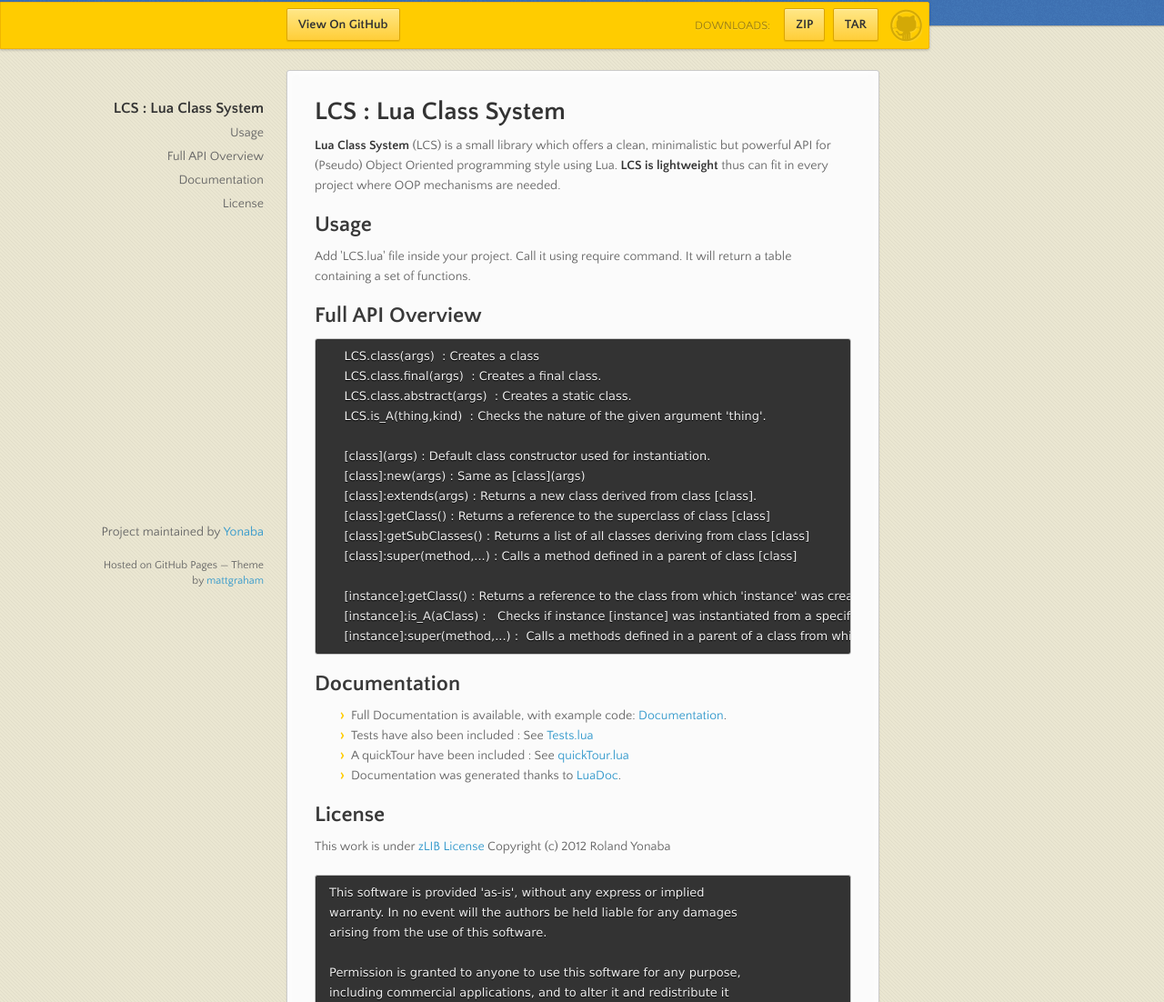
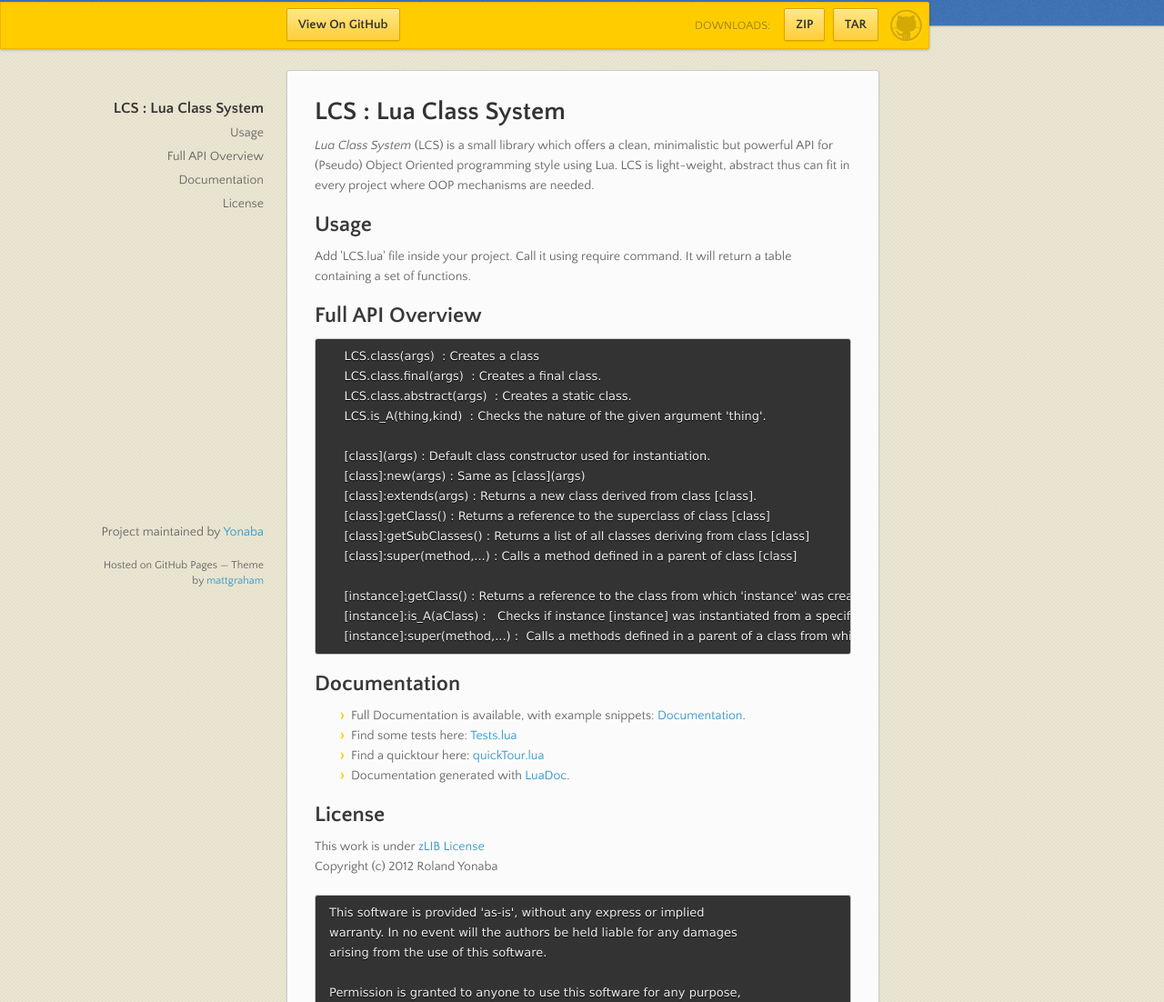
Before and after one commit to Yonaba/Lua-Class-System, a plain HTML site: page index.html in a window 1280 px wide. Shown: the part 113-1215 px from the top of the page at 91% size. Drawn offline with nearby package versions, Linux system fonts and the light colour scheme.

```diff
--- a/index.html
+++ b/index.html
@@ -41,8 +41,8 @@
       <section>
         <h1>LCS : Lua Class System</h1>
 
-<p><strong>Lua Class System</strong> (LCS) is a small library which offers a clean, minimalistic but powerful API for (Pseudo) Object Oriented programming style using Lua.
-<strong>LCS is lightweight</strong> thus can fit in every project where OOP mechanisms are needed.</p>
+<p><em>Lua Class System</em> (LCS) is a small library which offers a clean, minimalistic but powerful API for (Pseudo) Object Oriented programming style using Lua.
+LCS is light-weight, abstract thus can fit in every project where OOP mechanisms are needed.</p>
 
 <h2>Usage</h2>
 
@@ -72,15 +72,15 @@ It will return a table containing a set of functions.</p>
 <h2>Documentation</h2>
 
 <ul>
-<li>Full Documentation is available, with example code: <a href="https://github.com/Yonaba/Lua-Class-System/downloads">Documentation</a>.</li>
-<li>Tests have also been included : See <a href="https://github.com/Yonaba/Lua-Class-System/blob/master/tests.lua">Tests.lua</a>
+<li>Full Documentation is available, with example snippets: <a href="https://github.com/Yonaba/Lua-Class-System/downloads">Documentation</a>.</li>
+<li>Find some tests here: <a href="https://github.com/Yonaba/Lua-Class-System/blob/master/tests.lua">Tests.lua</a>
 </li>
-<li>A quickTour have been included : See <a href="https://github.com/Yonaba/Lua-Class-System/blob/master/quickTour.lua">quickTour.lua</a>
+<li>Find a quicktour here: <a href="https://github.com/Yonaba/Lua-Class-System/blob/master/quickTour.lua">quickTour.lua</a>
 </li>
-<li>Documentation was generated thanks to <a href="http://keplerproject.github.com/luadoc/">LuaDoc</a>.</li>
+<li>Documentation generated with <a href="http://keplerproject.github.com/luadoc/">LuaDoc</a>.</li>
 </ul><h2>License</h2>
 
-<p>This work is under <a href="http://www.opensource.org/licenses/zlib-license.php">zLIB License</a>
+<p>This work is under <a href="http://www.opensource.org/licenses/zlib-license.php">zLIB License</a><br>
 Copyright (c) 2012 Roland Yonaba</p>
 
 <pre><code>This software is provided 'as-is', without any express or implied
```
Also changed, not shown: params.json (+1 -1 lines).
